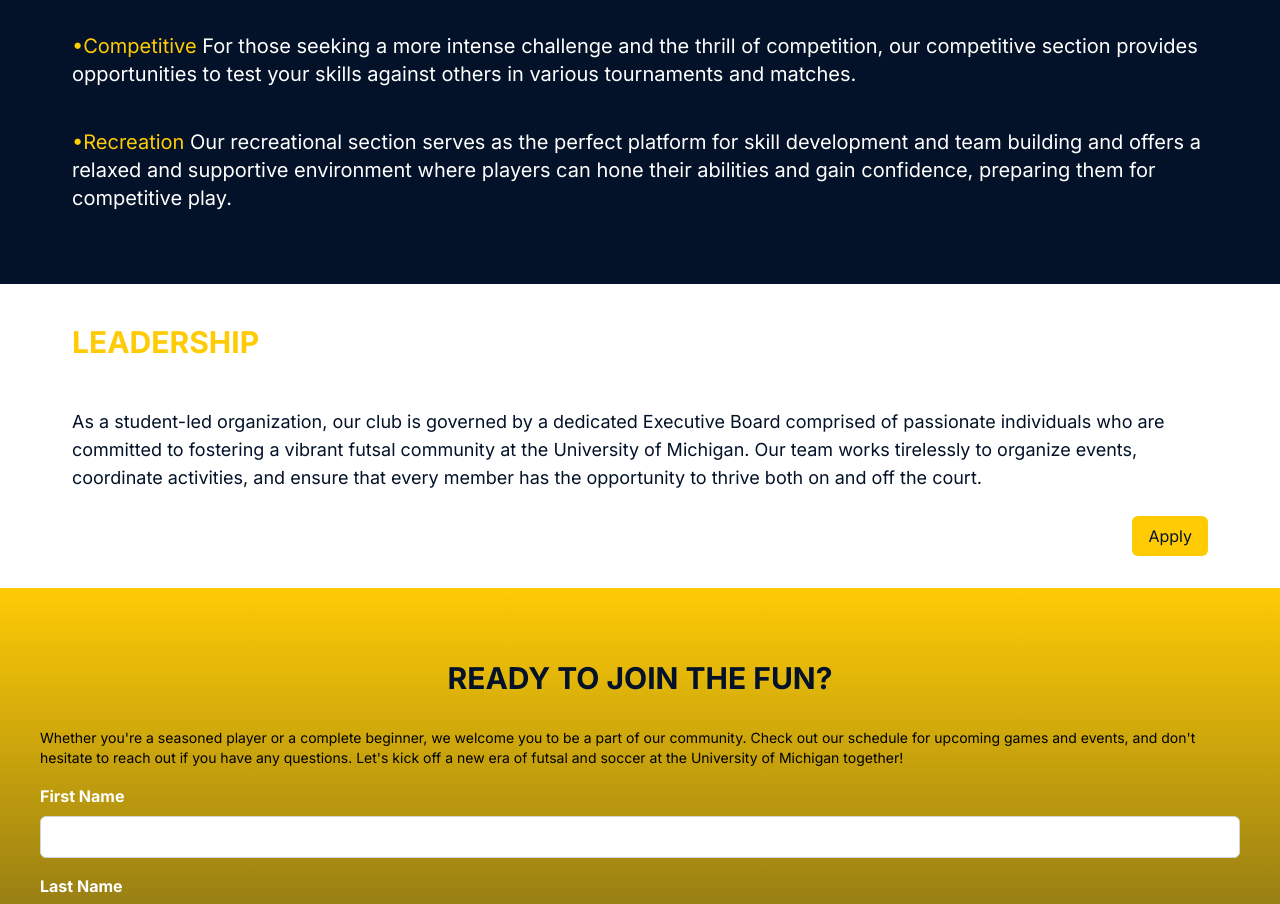
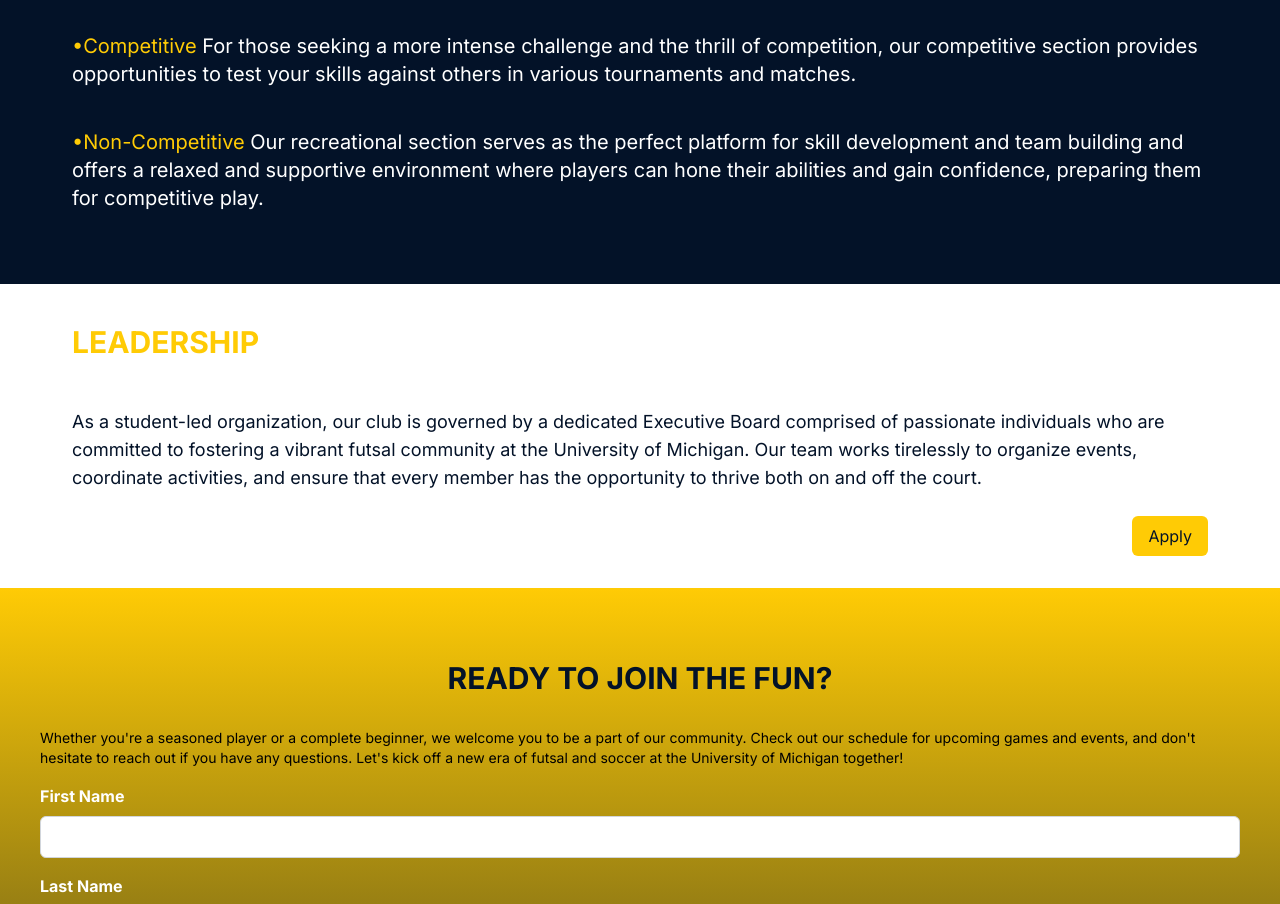
Before and after one commit to JosephManni/futsal-umich, a Next.js app: page / in a window 1280 px wide. Shown: the part 1980-2884 px from the top of the page. Built offline with nearby package versions, Linux system fonts and the light colour scheme.

Commit message:
fixed wording

```diff
--- a/app/page.js
+++ b/app/page.js
@@ -94,7 +94,7 @@ export default function Home() {
                 </p>
 
                 <p className="text-white text-md md:text-lg lg:text-xl md:text-left mb-10">
-                <span className="text-maize mt-10">•Recreation</span> Our recreational
+                <span className="text-maize mt-10">•Non-Competitive</span> Our recreational
                 section serves as the perfect platform for skill development and team building and offers a relaxed and supportive environment where players can hone their abilities
                 and gain confidence, preparing them for competitive play.
                 </p>
```
